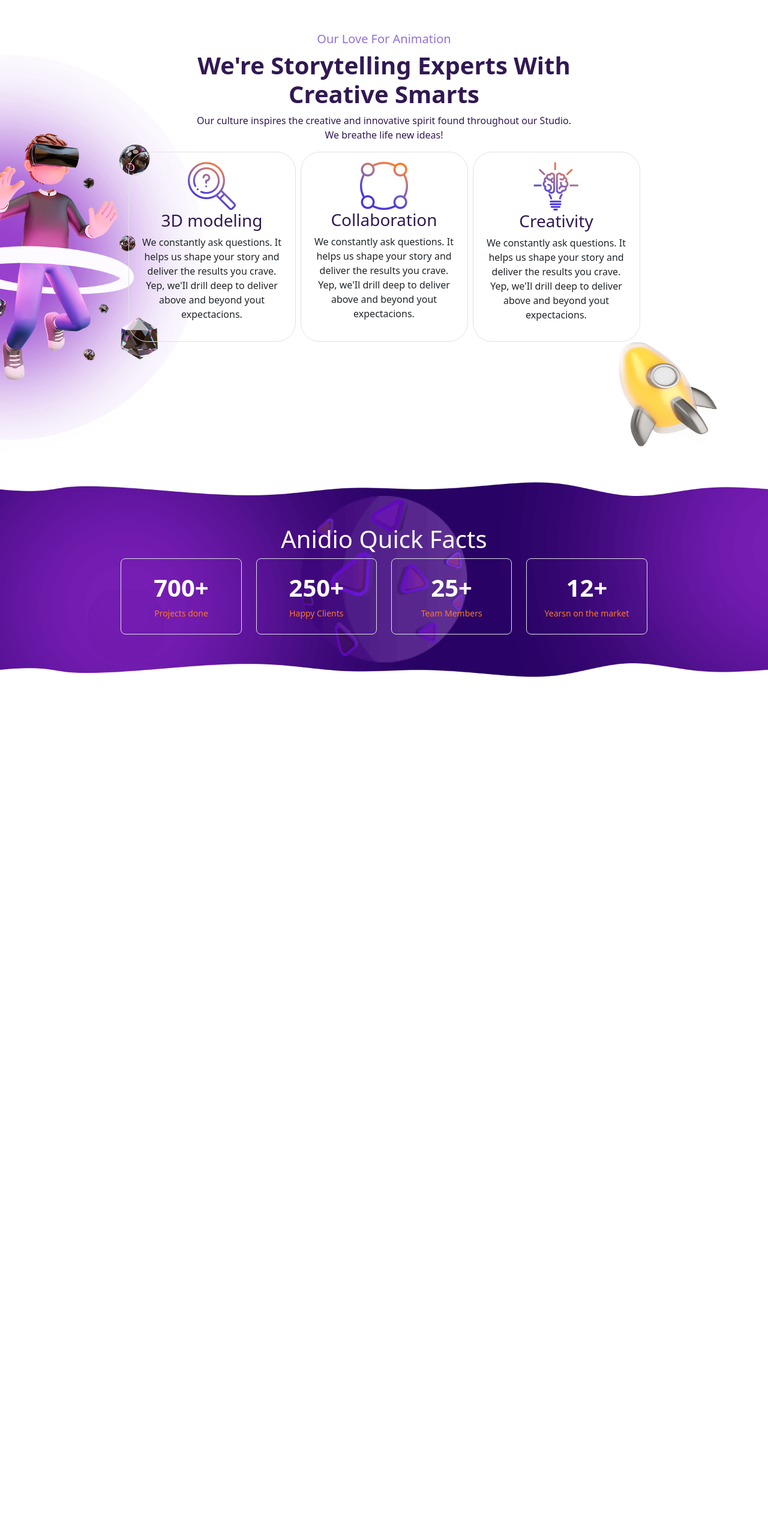
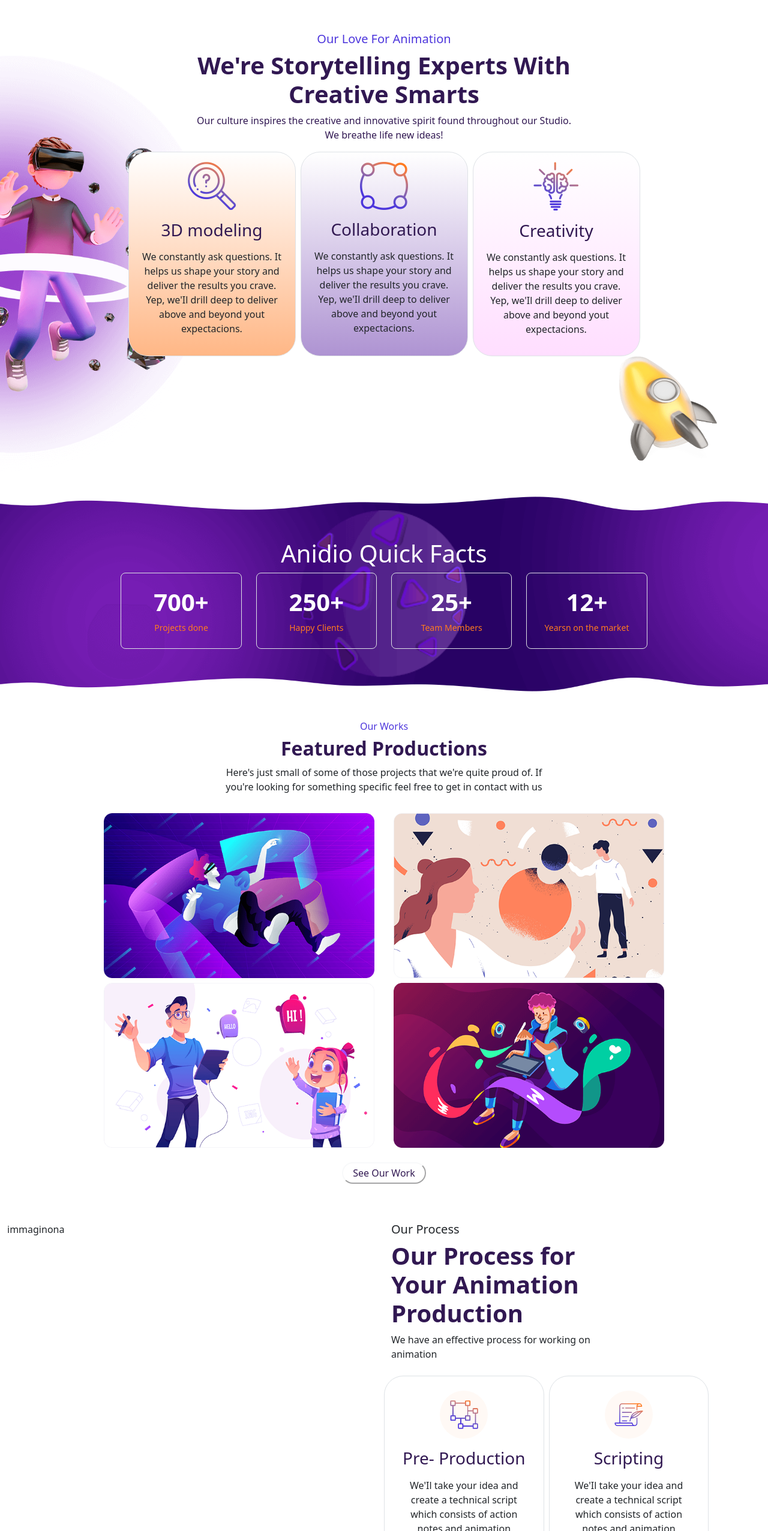
Before and after one commit to davidetaribelli/proj-html-vuejs, a Vue app: page / in a window 1280 px wide. Shown: the part 1053-3606 px from the top of the page at 60% size. Before the commit the page ends 2183 px from the top, so only its background shows below. Built offline with nearby package versions, Linux system fonts and the light colour scheme.

Commit message:
Add section number 4

```diff
--- a/src/components/PageMain.vue
+++ b/src/components/PageMain.vue
@@ -21,23 +21,23 @@
                 </div>
                 <!-- card -->
                 <div class="col-12  d-flex gap-2 flex-wrap justify-content-center">
-                    <div class="col-12 col-lg-3 border rounded-5 p-3 text-center">
+                    <div id="bg_orange_gradient" class="col-12 col-lg-3 border rounded-5 p-3 text-center">
                         <img src="../assets/img/smart1.png" alt="smart-1">
-                        <h3 class="purple_">3D modeling</h3>
+                        <h3 class="purple_ my-3">3D modeling</h3>
                         <p class="fw-lighter">We constantly ask questions. It helps us shape your story and deliver
                             the results you
                             crave. Yep, we'Il drill deep to deliver above and beyond yout expectacions.</p>
                     </div>
-                    <div class="col-12 col-lg-3 border rounded-5 p-3 text-center">
+                    <div id="bg_purple_gradient" class="col-12 col-lg-3 border rounded-5 p-3 text-center">
                         <img src="../assets/img/smart2.png" alt="smart-2">
-                        <h3 class="purple_">Collaboration</h3>
+                        <h3 class="purple_ my-3">Collaboration</h3>
                         <p class="fw-lighter">We constantly ask questions. It helps us shape your story and deliver
                             the results you
                             crave. Yep, we'Il drill deep to deliver above and beyond yout expectacions.</p>
                     </div>
-                    <div class="col-12 col-lg-3 border rounded-5 p-3 text-center">
+                    <div id="bg_pink_gradient" class="col-12 col-lg-3 border rounded-5 p-3 text-center">
                         <img src="../assets/img/smart3.png" alt="smart-3">
-                        <h3 class="purple_">Creativity</h3>
+                        <h3 class="purple_ my-3">Creativity</h3>
                         <p class="fw-lighter">We constantly ask questions. It helps us shape your story and deliver
                             the results you
                             crave. Yep, we'Il drill deep to deliver above and beyond yout expectacions.</p>
@@ -81,10 +81,91 @@
     </section>
 
     <!-- terza sezione -->
-    <section></section>
+    <section class="three my-5">
+        <div class="container">
+            <div class="row justify-content-center">
+                <div class="col-6 text-center">
+                    <h6 class="fw-light">Our Works</h6>
+                    <h2 class="fw-bolder purple_">Featured Productions</h2>
+                    <p class="fw-lighter">
+                        Here's just small of some of those projects that we're quite proud of. If you're
+                        looking for something specific feel free to get in contact with us
+                    </p>
+                </div>
+            </div>
+        </div>
+        <div class="container my-3">
+            <div class="row gap-2 justify-content-center">
+                <div class="col-5 rounded-3">
+                    <img src="../assets/img/work1.png" alt="work-1">
+                </div>
+                <div class="col-5 rounded-3">
+                    <img src="../assets/img/work2.png" alt="work-2">
+                </div>
+                <div class="col-5 rounded-3">
+                    <img src="../assets/img/work3.png" alt="work-3">
+                </div>
+                <div class="col-5 rounded-3">
+                    <img src="../assets/img/work4.png" alt="work-4">
+                </div>
+                <div class="col-3 text-center my-3">
+                    <button class="border-1 border-light bg-white purple_ px-3 py-1 rounded-5">
+                        See Our Work
+                    </button>
+                </div>
+            </div>
+        </div>
+    </section>
 
     <!-- quarta sezione -->
-    <section></section>
+    <section class="four">
+        <div class="container-fluid">
+            <div class="row">
+                <div class="col-6">
+                    immaginona
+                </div>
+                <div class="col-6">
+                    <div class="row gap-2">
+                        <div class="col-8">
+                            <h5>Our Process</h5>
+                            <h2 class="fs-1 fw-bold purple_">Our Process for Your Animation Production</h2>
+                            <p class="fw-lighter">We have an effective process for working on animation</p>
+                        </div>
+                        <div class="col-5 text-center border rounded-5 p-4 d-flex flex-column align-items-center">
+                            <div class="img_ p-3 rounded-circle">
+                                <img src="../assets/img/process2.png" alt="smart-2">
+                            </div>
+                            <h3 class="purple_ my-3">Pre- Production</h3>
+                            <p class="fw-lighter">
+                                We'Il take your idea and create a technical script which consists of action notes
+                                and animation descriptions.
+                            </p>
+                        </div>
+                        <div class="col-5 text-center border rounded-5 p-4 d-flex flex-column align-items-center">
+                            <div class="img_ p-3 rounded-circle">
+                                <img src="../assets/img/process1.png" alt="smart-1">
+                            </div>
+                            <h3 class="purple_ my-3">Scripting</h3>
+                            <p class="fw-lighter">
+                                We'Il take your idea and create a technical script which consists of action notes
+                                and animation descriptions.
+                            </p>
+                        </div>
+                        <div class="col-3 d-flex">
+                            <div
+                                class="arrow_ p-3 border rounded-circle d-flex align-items-center justify-content-center m-1">
+                                <font-awesome-icon icon="fa-solid fa-arrow-left" />
+                            </div>
+                            <div
+                                class="arrow_ p-3 border rounded-circle d-flex align-items-center justify-content-center m-1">
+                                <font-awesome-icon icon="fa-solid fa-arrow-right" />
+                            </div>
+                        </div>
+                    </div>
+                </div>
+            </div>
+        </div>
+    </section>
 
     <!-- quinta sezione -->
     <section></section>
@@ -103,6 +184,10 @@
     color: $orange;
 }
 
+.purple_ {
+    color: $purple;
+}
+
 .one {
     background-image: url(../assets/img/smart.png);
     background-repeat: no-repeat;
@@ -115,18 +200,29 @@
         }
     }
 
+    .col-12 {
+        #bg_orange_gradient {
+            background: rgb(255, 183, 134);
+            background: linear-gradient(0deg, rgba(255, 183, 134, 1) 0%, rgba(255, 255, 255, 1) 100%);
+        }
+
+        #bg_purple_gradient {
+            background: rgb(174, 147, 210);
+            background: linear-gradient(0deg, rgba(174, 147, 210, 1) 0%, rgba(255, 255, 255, 1) 100%);
+        }
+
+        #bg_pink_gradient {
+            background: rgb(255, 222, 255);
+            background: linear-gradient(0deg, rgba(255, 222, 255, 1) 0%, rgba(255, 255, 255, 1) 100%);
+        }
+    }
+
     .purple_ {
         color: $purple;
     }
 
     h5 {
-        color: mediumpurple;
-    }
-
-    .card {
-        img {
-            width: 50%;
-        }
+        color: $violet;
     }
 
     .rocket {
@@ -152,4 +248,34 @@
         background-position: 50%;
     }
 }
+
+.three {
+    .col-6 {
+        h6 {
+            color: $violet;
+        }
+    }
+
+    .col-5 {
+        img {
+            width: 100%;
+        }
+    }
+}
+
+.four {
+    .col-5 {
+        .img_ {
+            width: 80px;
+            height: 80px;
+            background-color: #fff9f5;
+
+            img {
+                object-fit: contain;
+                width: 100%;
+                height: 100%;
+            }
+        }
+    }
+}
 </style>
--- a/src/main.js
+++ b/src/main.js
@@ -3,8 +3,10 @@
 import { library } from '@fortawesome/fontawesome-svg-core';
 import { FontAwesomeIcon } from '@fortawesome/vue-fontawesome';
 import { faPlay } from '@fortawesome/free-solid-svg-icons';
+import { faArrowRight } from '@fortawesome/free-solid-svg-icons';
+import { faArrowLeft } from '@fortawesome/free-solid-svg-icons';
 
-library.add(faPlay)
+library.add(faPlay, faArrowRight, faArrowLeft)
 createApp(App)
     .component('font-awesome-icon', FontAwesomeIcon)
     .mount('#app')
--- a/src/style/general.scss
+++ b/src/style/general.scss
@@ -1,2 +1,3 @@
 $orange: #ff7a1f;
 $purple: #311852;
+$violet: #4d36dc
```
